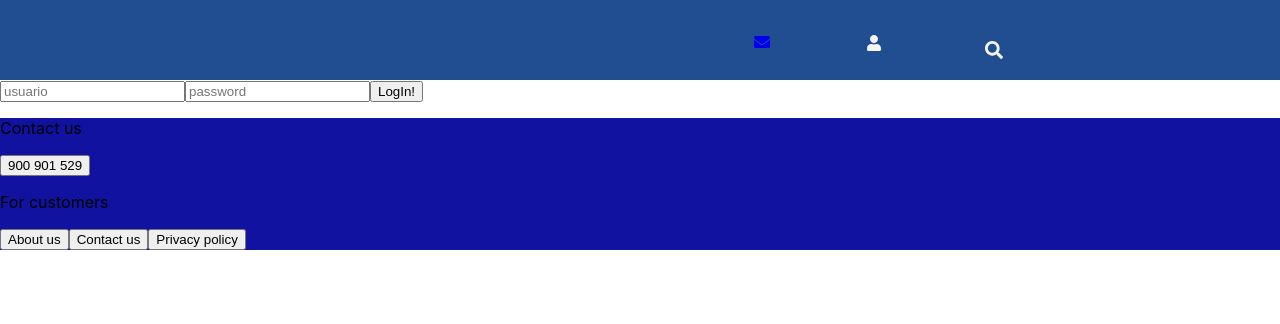
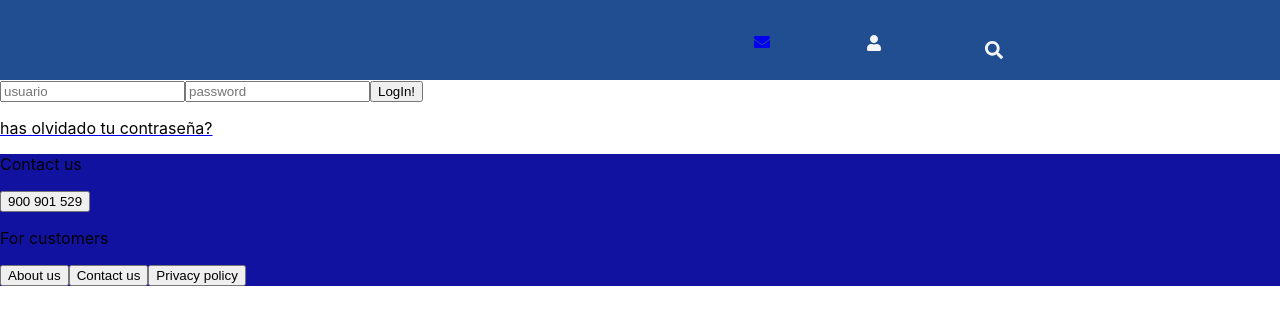
Before and after one commit to Jesus1994-7/SearchFlight_FRONT, a React (Create React App) app in the folder app/: page /login in a window 1280 px wide. Shown: the top 324 px of the page. Built offline with nearby package versions, Linux system fonts and the light colour scheme.

Commit message:
Create link with forgot

```diff
--- a/app/src/views/login/login.jsx
+++ b/app/src/views/login/login.jsx
@@ -1,8 +1,9 @@
 import React from 'react';
+import { NavLink } from 'react-router-dom'
 
 import { userService } from '../../services/userService.js';
-import { validations } from "../../utils/validations.js";
-import { utils } from "../../utils/utils.js";
+import { validations } from '../../utils/validations.js';
+import { utils } from '../../utils/utils.js';
 import './login.scss';
 
 class Login extends React.Component {
@@ -55,6 +56,9 @@ class Login extends React.Component {
                 <input type="password" placeholder="password" name="password"
                     value={this.state.password} onChange={this.handleChange}></input>
                 <button type="submit">LogIn!</button>
+                <NavLink exact to="/forgot">
+                    <p>has olvidado tu contraseña?</p>
+                </NavLink>
             </form>
         )
     }
```
